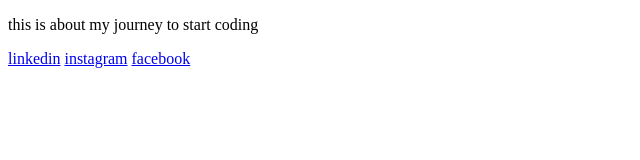
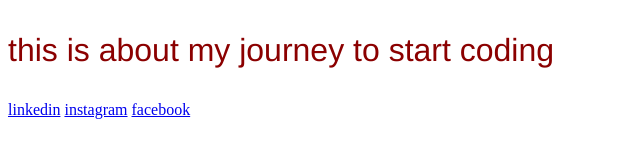
Before and after one commit to CKABUI/Bootcamp, a plain HTML site: page index.html in a window 1280 px wide. Shown: the whole page, without its empty margins (0-640 px from the left). Drawn offline with Linux system fonts and the light colour scheme.

Commit message:
added a new css file

```diff
--- a/index.html
+++ b/index.html
@@ -3,9 +3,10 @@
 <!youyoyu>
 <head>
     <title>charles kabui</title>
+    <link rel="stylesheet" type="text/css"href="style.css">
 </head>
 <body>
-    <p>this is about my journey to start coding</p>
+    <p class="bad">this is about my journey to start coding</p>
     <a href="https://linkedin.com">linkedin</a>
     <a href="https://www.instagram.com/">instagram</a>
     <a href="https://web.facebook.com/">facebook</a>
--- /dev/null
+++ b/style.css
@@ -0,0 +1,6 @@
+.bad{
+    color:darkred;
+    font-size: xx-large;
+    font-family: 'Franklin Gothic Medium', 'Arial Narrow', Arial, sans-serif;
+    font-weight: 500;
+}
```
